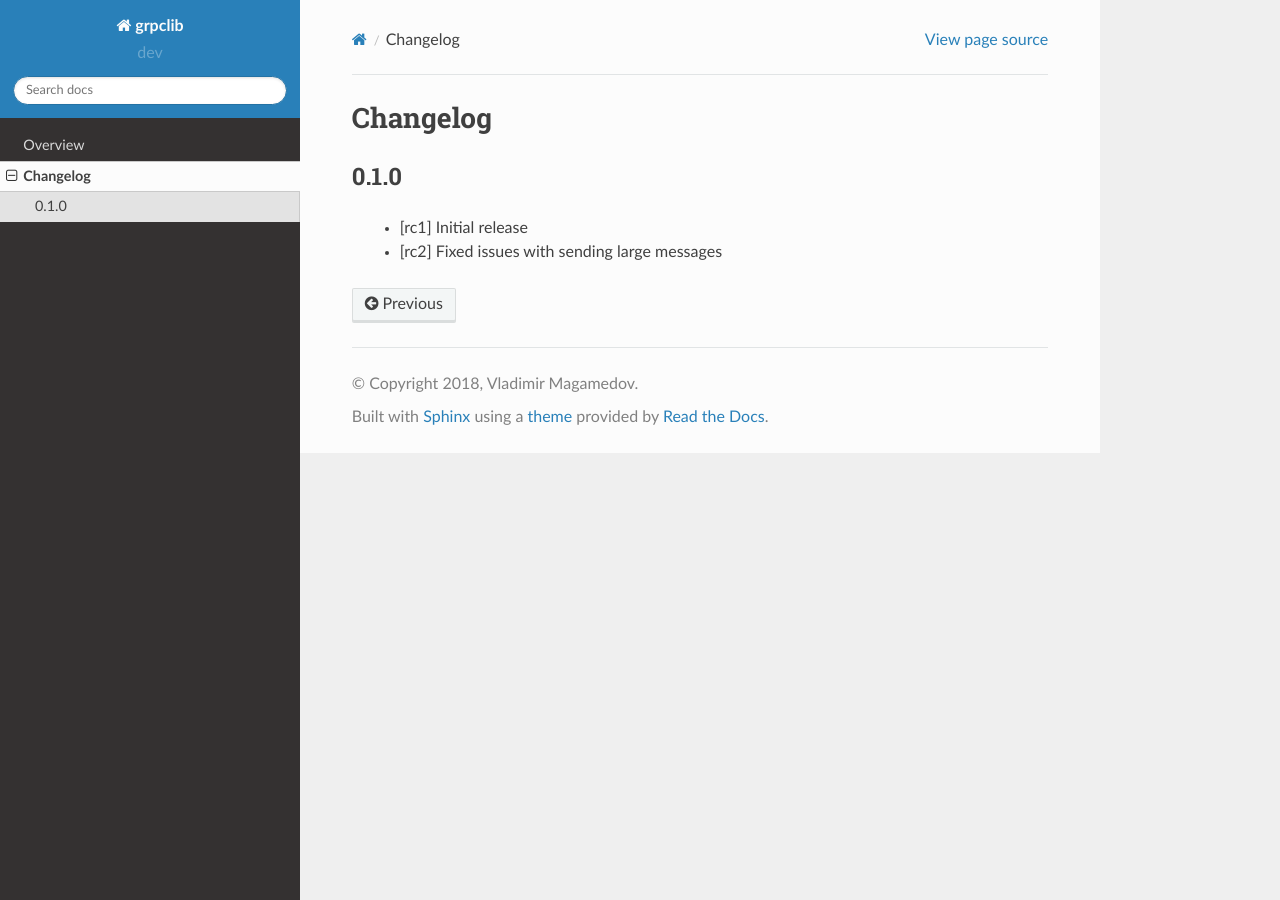
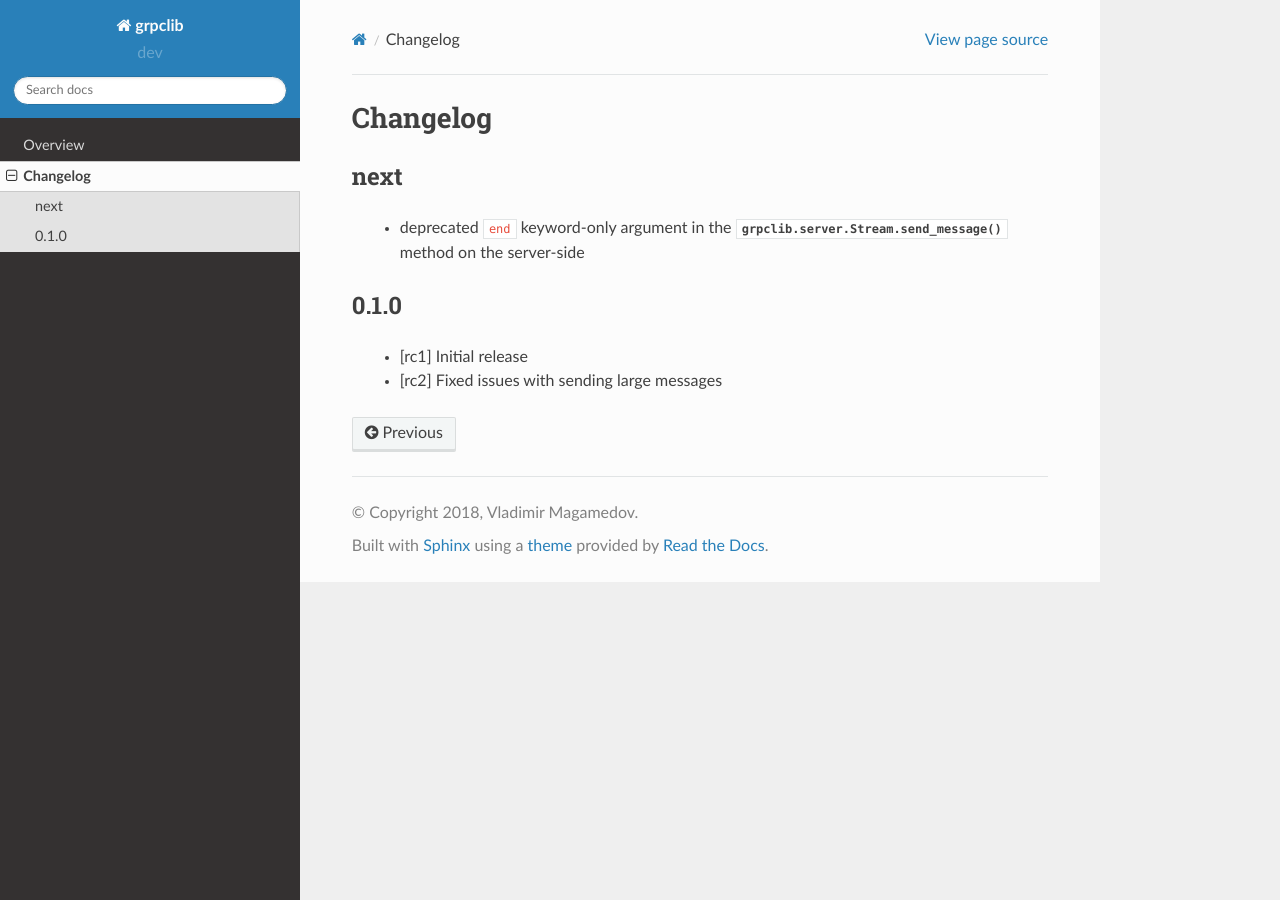
Before and after one commit to vmagamedov/grpclib, a Sphinx documentation site: the page built from docs/changelog/index.rst, in a window 1280 px wide. Built offline with Sphinx 7.4.7 and the Read the Docs theme 2.0.0, drawn with Linux system fonts in a browser that asks for light colours.

Commit message:
Fixed deprecation warning and updated changelog

```diff
--- a/docs/changelog/index.rst
+++ b/docs/changelog/index.rst
@@ -1,5 +1,11 @@
 Changelog
 =========
+
+next
+~~~~
+
+  - deprecated ``end`` keyword-only argument in the
+    :py:meth:`grpclib.server.Stream.send_message` method on the server-side
 
 0.1.0
 ~~~~~
```
Also changed, not shown: 1 other file.
